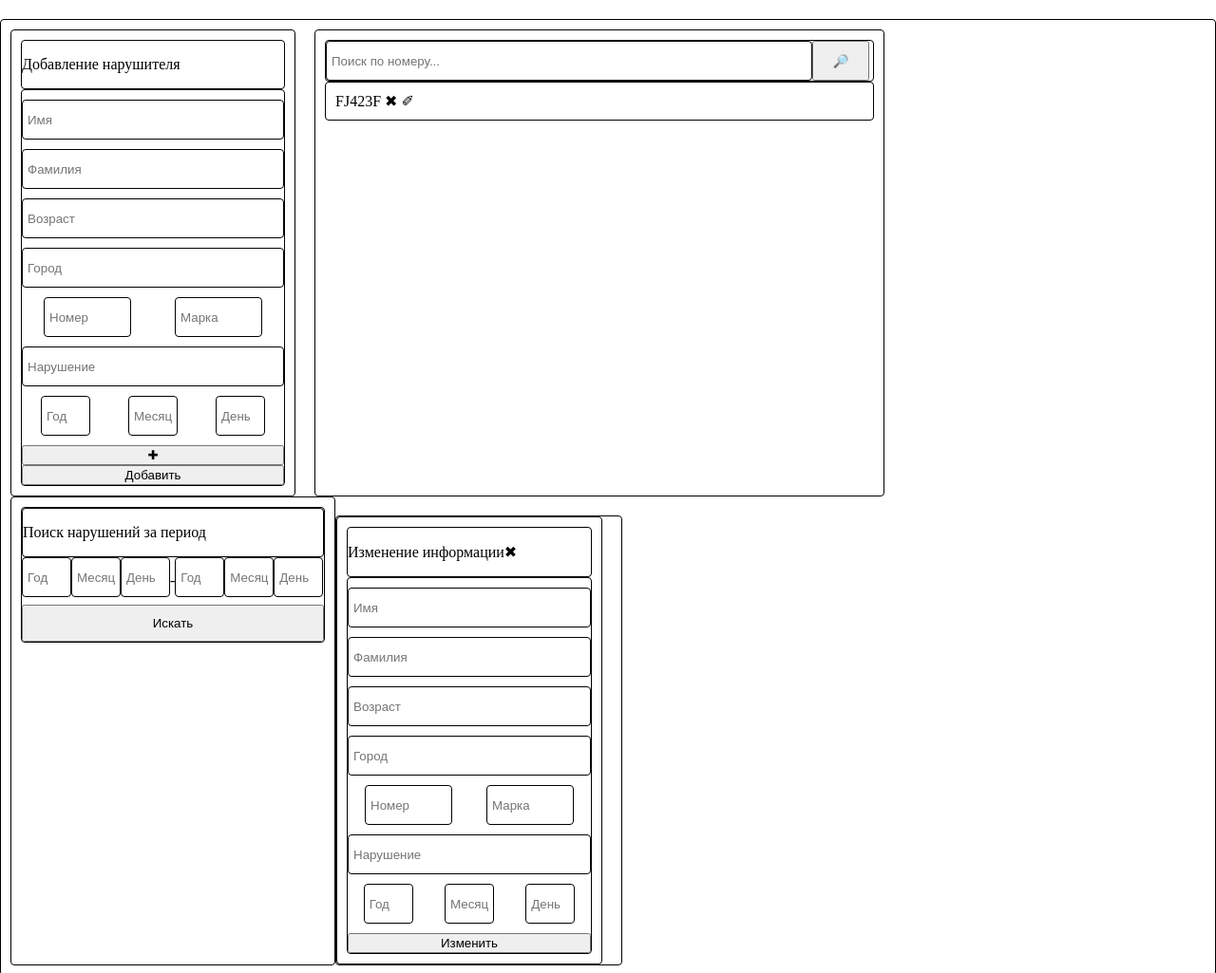
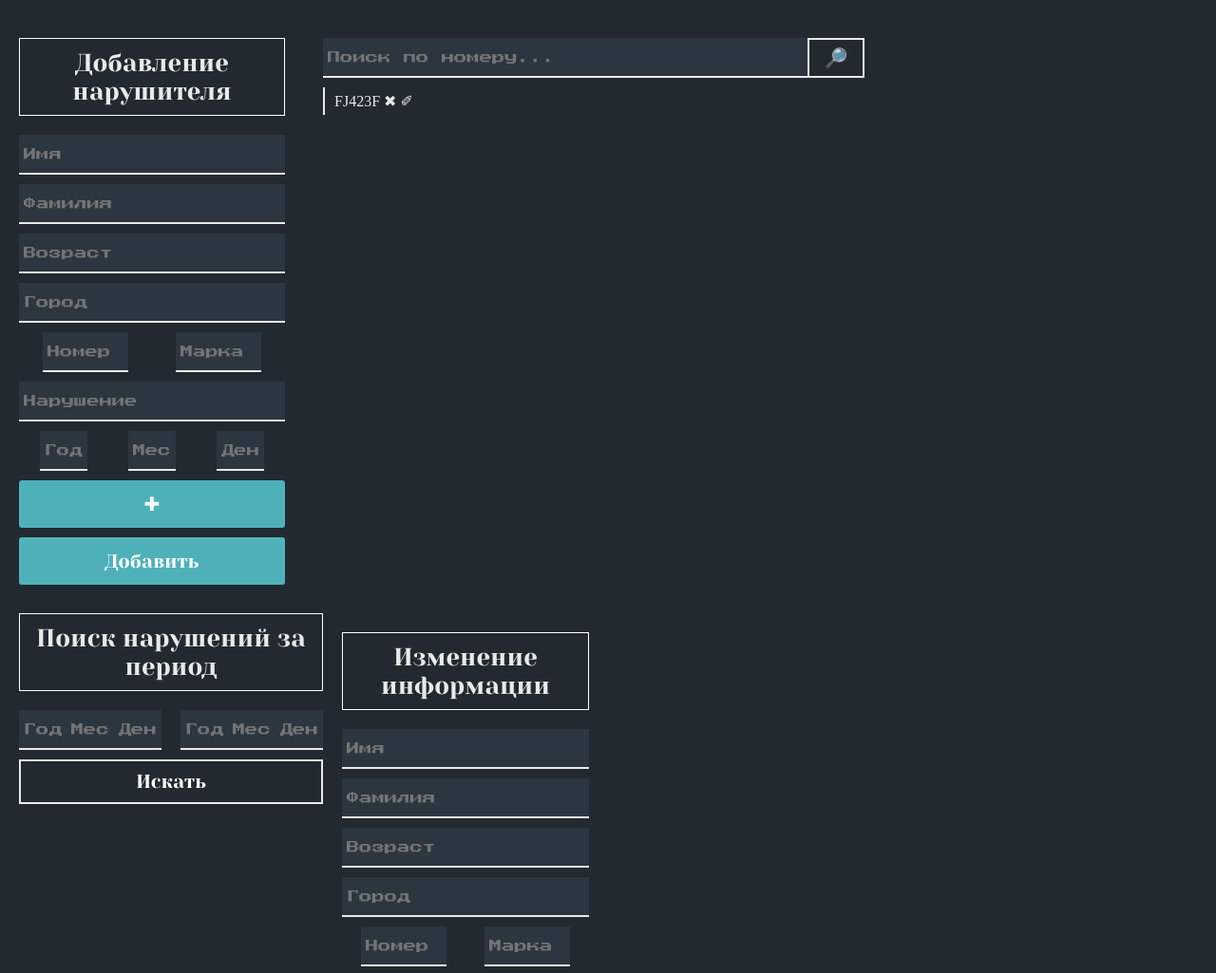
Before and after one commit to Xuchaku/OOPS, a website: page index.html in a window 1280 px wide. Shown: the top 1025 px of the page at 95% size. Drawn offline with Linux system fonts and the light colour scheme; a web font is replaced by a local one.

Commit message:
Modified style and color

```diff
--- a/index.html
+++ b/index.html
@@ -4,6 +4,7 @@
 	<title>OOP</title>
 	<meta charset="utf-8">
 	<link rel="stylesheet" type="text/css" href="style.css">
+	<link href="https://fonts.googleapis.com/css?family=Press+Start+2P|Stalinist+One|Yeseva+One&display=swap" rel="stylesheet">
 </head>
 <body>
 
@@ -70,7 +71,7 @@
 			<input class="thrSt" placeholder="Год" type="text" name="year">
 			<input class="thrSt" placeholder="Месяц" type="text" name="month">
 			<input class="thrSt" placeholder="День" type="text" name="day">
-			<p>-</p>
+
 			<input class="thrSt" placeholder="Год" type="text" name="year">
 			<input class="thrSt" placeholder="Месяц" type="text" name="month">
 			<input class="thrSt" placeholder="День" type="text" name="day">
@@ -80,7 +81,7 @@
 	<div class="modifBlock">
 		<div class="admin-panel">
 				<div class="add">
-					<p>Изменение информации<span>&#10006;</span></p>
+					<p>Изменение информации</p>
 				</div>
 			<div class="frm">
 				<input class="oneSt" placeholder="Имя" type="text" name="name">
--- a/style.css
+++ b/style.css
@@ -1,10 +1,50 @@
 body{
 	padding:0;
 	margin:0;
+	background: #222930;
+	color:#E9E9E9;
+}
+input{
+	border: none;
+	font-family: 'Press Start 2P', cursive;
+	border-bottom: 2px solid #E9E9E9;
+	background: #2c3640;
+	transition: 0.3;
+	cursor: pointer;
+	color: #E9E9E9;
+}
+input:focus{
+	border-bottom: 3px solid #4EB1BA;
+	color: #4EB1BA;
+}
+.admin-panel button{
+	height: 50px;
+	margin-bottom: 10px;
+}
+.add, .title{
+	border: 1px solid white;
+	height: auto;
+	padding: 10px;
+	margin-bottom: 10px;
+}
+p{
+	margin:0;
+	padding: 0;
+	text-align: center;
+	font-size: 26px;
+	font-family: 'Yeseva One', cursive;
+}
+button{
+	border-radius:3px;
+	background: #4EB1BA;
+	font-family: 'Yeseva One';
+	font-size: 20px;
+	border: none;
+	color:white;
+	cursor: pointer;;
 }
 div{
-	border: 1px solid black;
-	border-radius: 4px;
+
 }
 .wrapper{
 	padding: 10px;
@@ -16,6 +56,7 @@ div{
 	display: flex;
 	flex-direction: row;
 	flex-wrap:wrap;
+
 }
 .admin-panel, .content{
 	margin-right:20px;
@@ -30,16 +71,17 @@ div{
 .content{
 	width: 600px;
 
+
 }
  input{
 	display: block;
 
 	width: 100%;
 	height: 30px;
-	border: 1px solid black;
+
 	margin: 0 auto;
 	padding: 5px;
-	border-radius: 4px;
+
 	margin-bottom: 10px;
 }
 button{
@@ -70,11 +112,28 @@ button{
 }
 .search button{
 	width: 60px;
-	padding: 10px;
+	padding: 0px;
+	background: none;
+	border-radius: 0;
+	border: 2px solid #E9E9E9;
+	transition: 0.3s;
 	margin: 0;
 }
+.search button:hover{
+	background: #E9E9E9;
+}
+.search input:nth-child(4){
+	margin-right: 20px;
+}
 .search .thrSt{
-	margin:0;
+	margin:10px 0;
+}
+.info{
+	margin: 0;
+	padding: 0;
+}
+.info > ul > li {
+	border-left: 2px solid #E9E9E9;
 }
 ul{
 	list-style: none;
@@ -82,8 +141,14 @@ ul{
 	padding: 0;
 }
 li{
-	margin: 10px;
+	margin: 10px 0;
+	padding: 5px 10px;
+	transition: 0.3s;
 }
+li:hover{
+
+}
+
 .hide{
 	display:none;
 }
```
